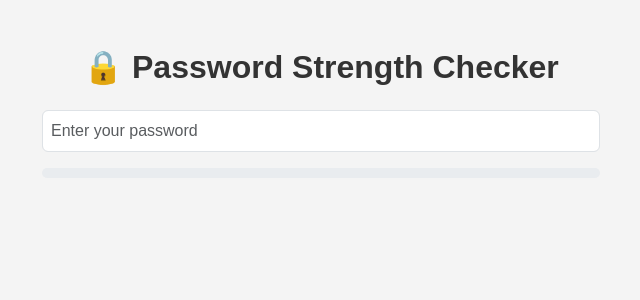
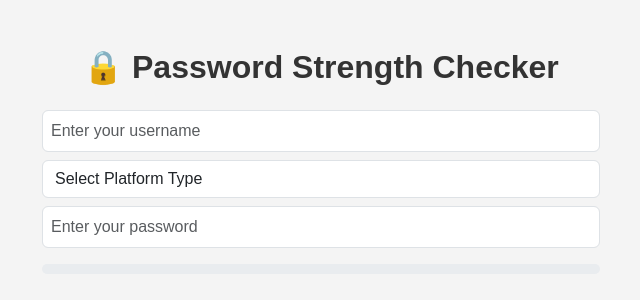
Before and after one commit to Saravanangrizz/password_strength-checker, a Flask app: page / in a window 1280 px wide. Shown: the top 300 px of the page, without its empty margins (319-959 px from the left). Run offline with Flask 3, Linux system fonts and the light colour scheme.

Commit message:
index.html

```diff
--- a/templates/index.html
+++ b/templates/index.html
@@ -9,15 +9,28 @@
     <link href="https://cdn.jsdelivr.net/npm/bootstrap@5.3.0/dist/css/bootstrap.min.css" rel="stylesheet">
     <!-- Custom CSS -->
     <link rel="stylesheet" href="styles.css">
-
 </head>
 <body>
 
     <div class="container text-center mt-5">
         <h2 class="mb-4">🔒 Password Strength Checker</h2>
 
-        <input type="password" id="password" class="form-control w-50 mx-auto p-2" placeholder="Enter your password">
+        <!-- Username Input -->
+        <input type="text" id="username" class="form-control w-50 mx-auto p-2" placeholder="Enter your username">
 
+        <!-- Platform Selection -->
+        <select id="platform" class="form-control w-50 mx-auto mt-2">
+            <option value="general">Select Platform Type</option>
+            <option value="social">Social Media</option>
+            <option value="banking">Banking/Finance</option>
+            <option value="email">Email</option>
+            <option value="gaming">Gaming</option>
+        </select>
+
+        <!-- Password Input -->
+        <input type="password" id="password" class="form-control w-50 mx-auto p-2 mt-2" placeholder="Enter your password">
+
+        <!-- Password Strength Meter -->
         <div class="progress mt-3 w-50 mx-auto">
             <div id="strength-bar" class="progress-bar"></div>
         </div>
@@ -25,27 +38,8 @@
         <p id="strength-text" class="mt-2"></p>
     </div>
 
-    <!-- JavaScript for Password Strength -->
-    <script>
-        document.getElementById('password').addEventListener('input', function() {
-            let password = this.value;
-            let strengthBar = document.getElementById('strength-bar');
-            let strengthText = document.getElementById('strength-text');
-            let strength = 0;
-
-            if (password.length > 8) strength += 1;
-            if (password.match(/[a-z]/) && password.match(/[A-Z]/)) strength += 1;
-            if (password.match(/\d/)) strength += 1;
-            if (password.match(/[^a-zA-Z\d]/)) strength += 1;
-
-            let strengthColors = ["bg-danger", "bg-warning", "bg-info", "bg-success"];
-            let strengthLabels = ["Weak", "Moderate", "Strong", "Very Strong"];
-
-            strengthBar.style.width = (strength * 25) + "%";
-            strengthBar.className = "progress-bar " + strengthColors[strength-1];
-            strengthText.innerText = strengthLabels[strength-1];
-        });
-    </script>
+    <!-- JavaScript -->
+    <script src="script.js"></script>
 
 </body>
 </html>
```
